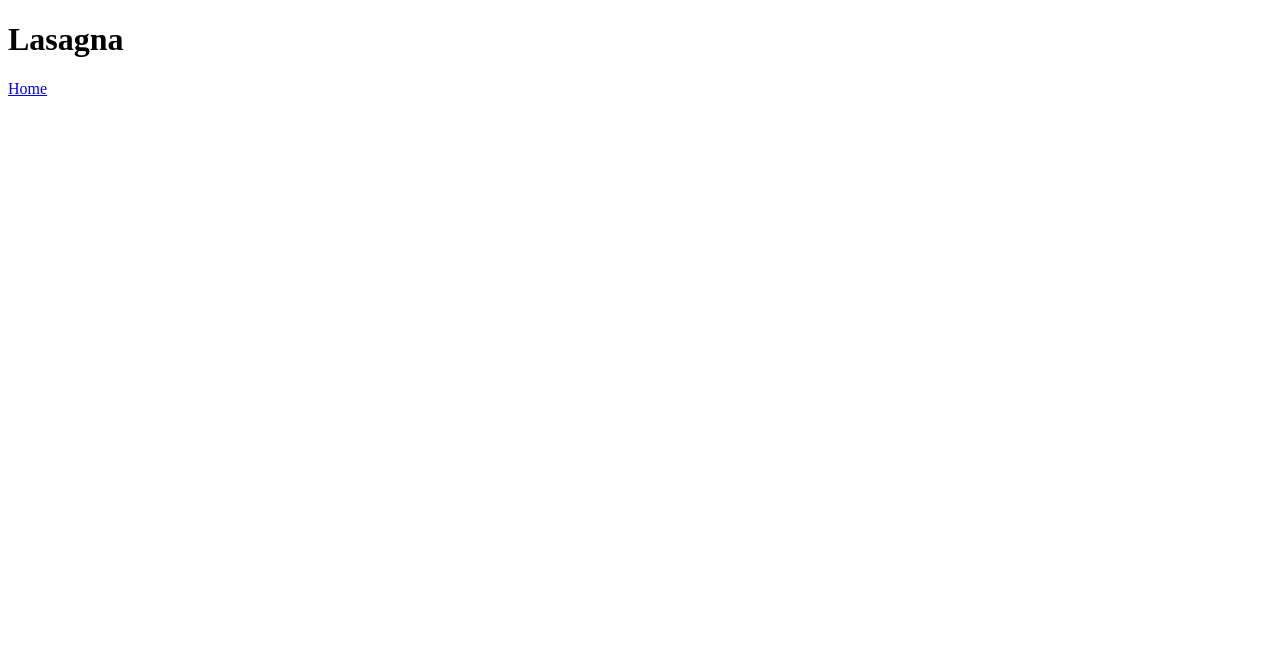
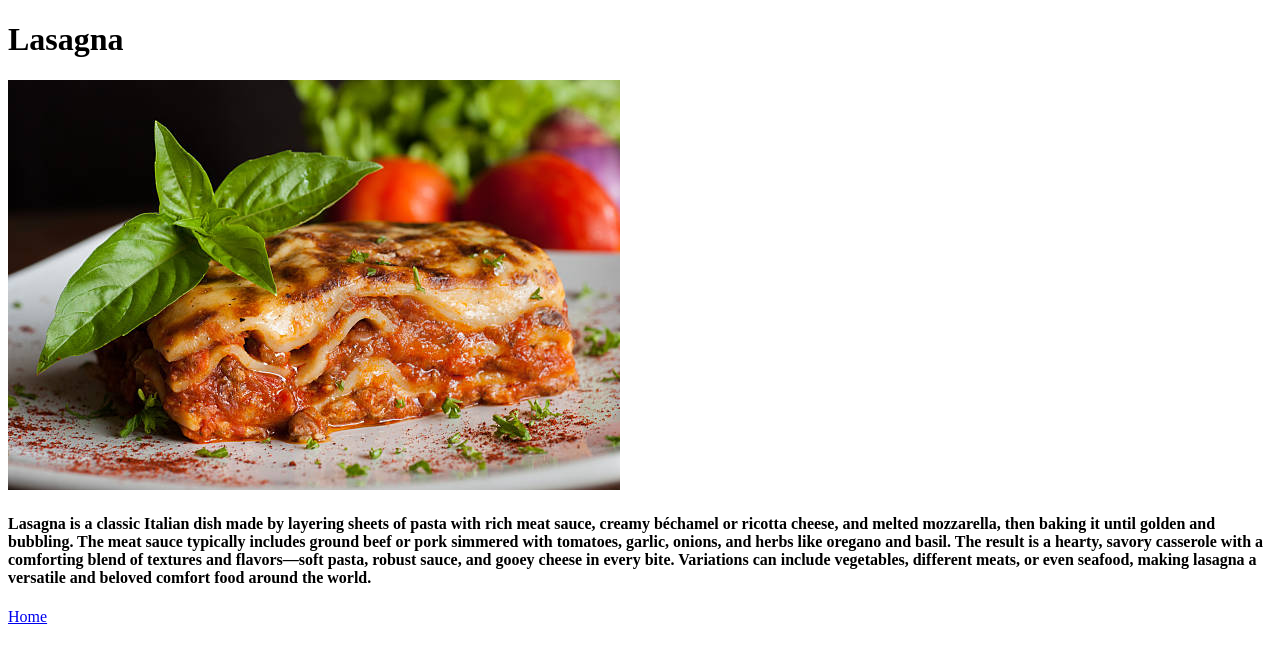
Before and after one commit to Seansin23/odin-recipes, a plain HTML site: page recipes/Lasagna.html in a window 1280 px wide. Drawn offline with Linux system fonts and the light colour scheme.

Commit message:
Add Lasagna image & decription
I added an free image of lasagna to the lasagna page and a
description of what lasagna is.

```diff
--- a/recipes/Lasagna.html
+++ b/recipes/Lasagna.html
@@ -8,6 +8,20 @@
 </head>
 <body>
     <h1>Lasagna</h1>
+    <img src="../images/Lasagna.jpg" alt="Image of a slice of
+    lasagna">
+    <h4><p>Lasagna is a classic Italian dish made by layering
+        sheets of pasta with rich meat sauce, creamy béchamel
+        or ricotta cheese, and melted mozzarella, then baking
+        it until golden and bubbling. The meat sauce typically
+        includes ground beef or pork simmered with tomatoes,
+        garlic, onions, and herbs like oregano and basil. The
+        result is a hearty, savory casserole with a comforting
+        blend of textures and flavors—soft pasta, robust sauce,
+        and gooey cheese in every bite. Variations can include
+        vegetables, different meats, or even seafood, making
+        lasagna a versatile and beloved comfort food around the
+        world.</p></h4>
     <a href="../index.html">Home</a>
 </body>
 </html>
```
Also changed, not shown: images/Lasagna.jpg (added).
